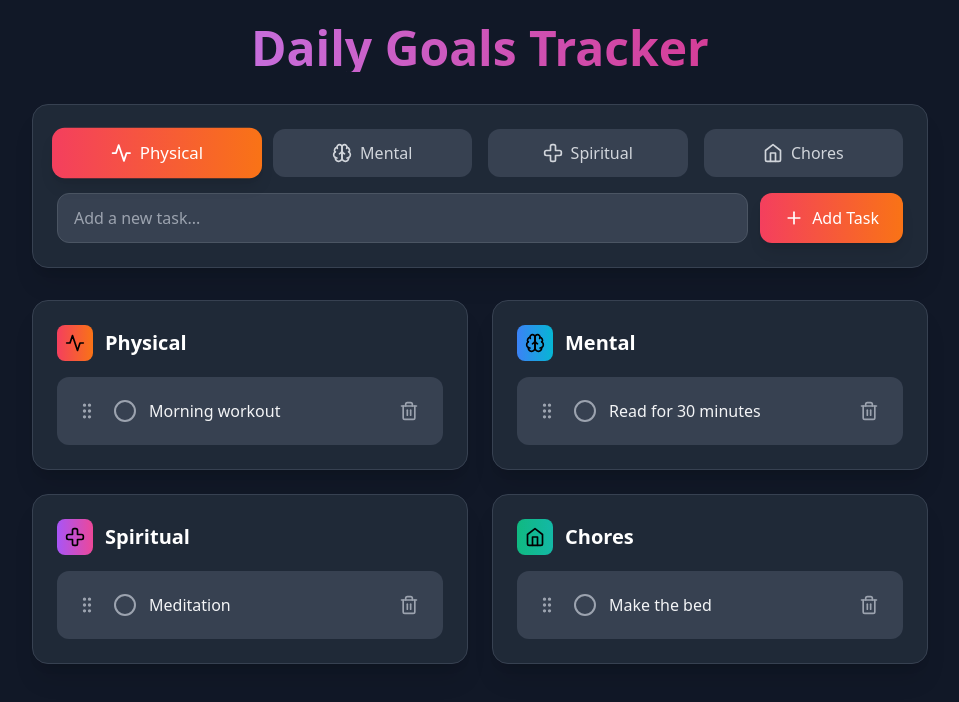
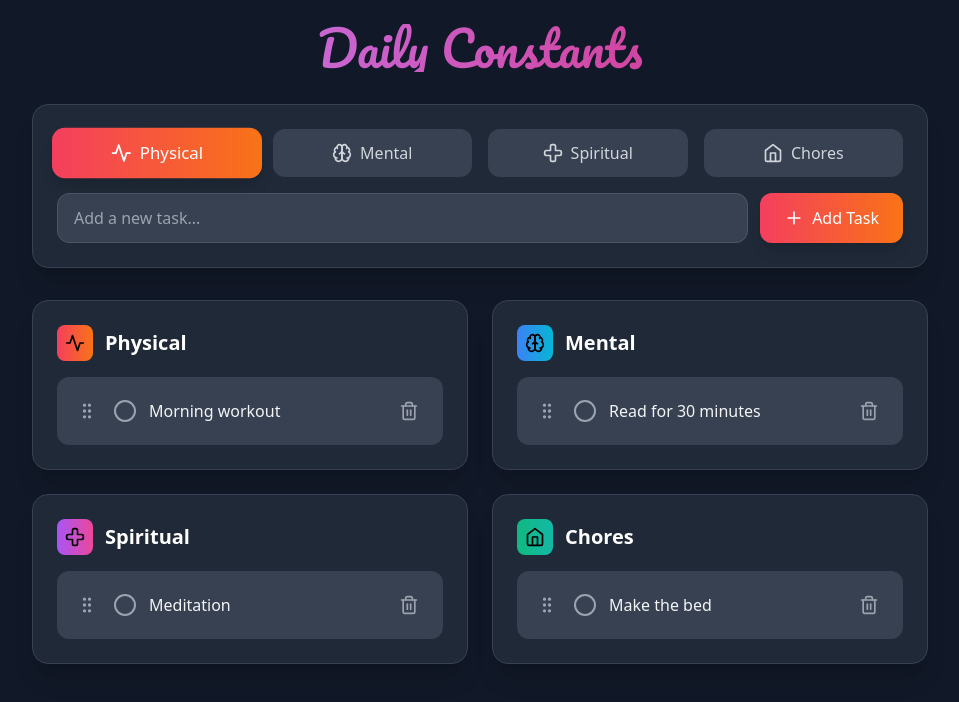
Before and after one commit to Mish7811/Constants, a React (Vite) app: page / in a window 1280 px wide. Shown: the top 702 px of the page, without its empty margins (160-1119 px from the left). Built offline with nearby package versions, Linux system fonts and the light colour scheme.

Commit message:
Update App.tsx

```diff
--- a/src/App.tsx
+++ b/src/App.tsx
@@ -3,6 +3,7 @@ import { CheckCircle2, Circle, Trash2, Plus, Activity, Brain, Cross, Home, GripV
 import { DndContext, DragEndEvent, closestCenter, KeyboardSensor, PointerSensor, useSensor, useSensors } from '@dnd-kit/core';
 import { SortableContext, sortableKeyboardCoordinates, useSortable, verticalListSortingStrategy } from '@dnd-kit/sortable';
 import { CSS } from '@dnd-kit/utilities';
+import "./index.css";
 
 type Category = 'physical' | 'mental' | 'spiritual' | 'chores';
 
@@ -219,9 +220,10 @@ function App() {
   return (
     <div className="min-h-screen bg-gray-900 p-6">
       <div className="max-w-4xl mx-auto">
-        <h1 className="text-5xl font-bold text-transparent bg-clip-text bg-gradient-to-r from-purple-400 to-pink-600 mb-8 text-center">
-          Daily Goals Tracker
+        <h1 className="text-5xl font-bold text-transparent bg-clip-text bg-gradient-to-r from-purple-400 to-pink-600 mb-8 text-center pacifico-regular">
+          Daily Constants
         </h1>
+
 
         {/* Add Task Form */}
         <form onSubmit={addTask} className="mb-8 bg-gray-800 rounded-2xl p-6 shadow-xl border border-gray-700">
```
